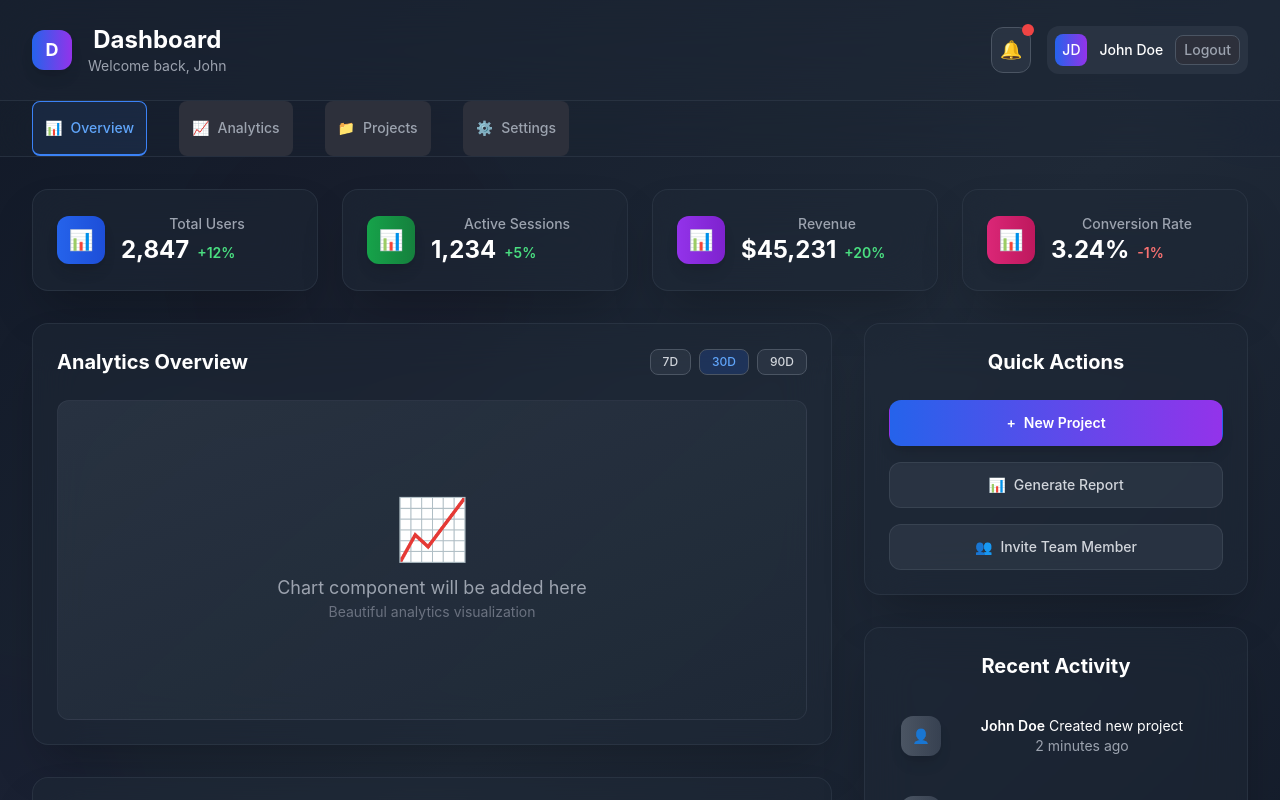
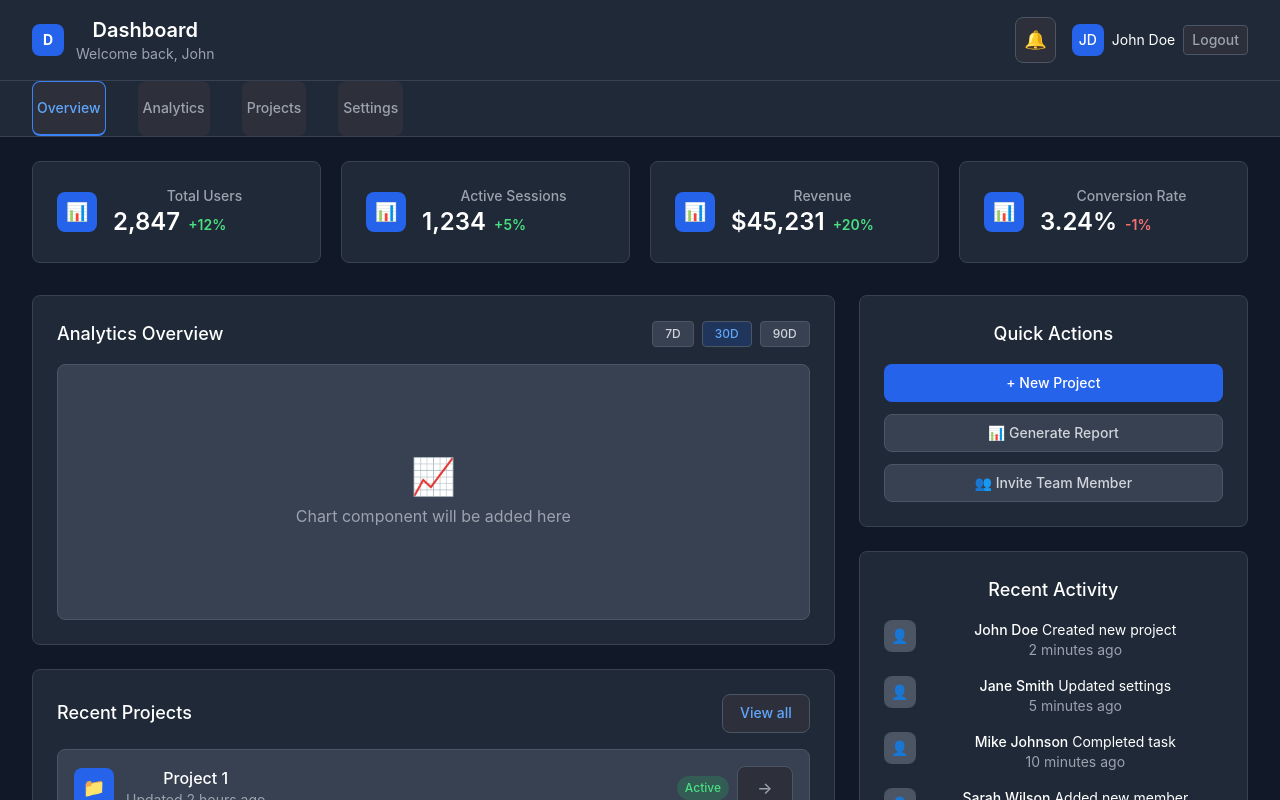
Before and after one commit to 0xRasmp/chrome-extension-dashboard, a React (Vite) app: page /dashboard in a window 1280 px wide. Shown: the top 800 px of the page. Built offline with nearby package versions, Linux system fonts and the light colour scheme.

Commit message:
wold update design later

```diff
--- a/src/pages/dashboard/index.tsx
+++ b/src/pages/dashboard/index.tsx
@@ -27,41 +27,33 @@ export default function Dashboard() {
   }
 
   return (
-    <div className="min-h-screen bg-gradient-to-br from-gray-900 via-gray-800 to-gray-900">
-      {/* Background decoration */}
-      <div className="absolute inset-0 overflow-hidden">
-        <div className="absolute -top-40 -right-40 w-80 h-80 bg-blue-600/10 rounded-full mix-blend-multiply filter blur-xl animate-blob"></div>
-        <div className="absolute -bottom-40 -left-40 w-80 h-80 bg-purple-600/10 rounded-full mix-blend-multiply filter blur-xl animate-blob animation-delay-2000"></div>
-        <div className="absolute top-40 left-40 w-80 h-80 bg-pink-600/10 rounded-full mix-blend-multiply filter blur-xl animate-blob animation-delay-4000"></div>
-      </div>
-
-      {/* Header.. */}
-      <header className="relative bg-gray-800/50 backdrop-blur-xl border-b border-gray-700/50">
+    <div className="min-h-screen bg-gray-900">
+      {/* Header */}
+      <header className="bg-gray-800 border-b border-gray-700">
         <div className="max-w-7xl mx-auto px-4 sm:px-6 lg:px-8">
-          <div className="flex justify-between items-center py-6">
-            <div className="flex items-center space-x-4">
-              <div className="h-10 w-10 bg-gradient-to-r from-blue-600 to-purple-600 rounded-xl flex items-center justify-center shadow-lg">
-                <span className="text-lg font-bold text-white">D</span>
+          <div className="flex justify-between items-center py-4">
+            <div className="flex items-center space-x-3">
+              <div className="h-8 w-8 bg-blue-600 rounded-lg flex items-center justify-center">
+                <span className="text-sm font-bold text-white">D</span>
               </div>
               <div>
-                <h1 className="text-2xl font-bold text-white">Dashboard</h1>
+                <h1 className="text-xl font-semibold text-white">Dashboard</h1>
                 <p className="text-gray-400 text-sm">Welcome back, John</p>
               </div>
             </div>
             <div className="flex items-center space-x-4">
-              <button className="relative p-2 text-gray-300 hover:text-white bg-gray-700/50 rounded-xl hover:bg-gray-700 transition-all duration-200">
+              <button className="text-gray-300 hover:text-white p-2 rounded-lg hover:bg-gray-700 transition-colors">
                 <span className="sr-only">Notifications</span>
                 <span className="text-lg">🔔</span>
-                <span className="absolute -top-1 -right-1 h-3 w-3 bg-red-500 rounded-full"></span>
               </button>
-              <div className="flex items-center space-x-3 bg-gray-700/50 rounded-xl p-2">
-                <div className="w-8 h-8 bg-gradient-to-r from-blue-600 to-purple-600 rounded-lg flex items-center justify-center text-white text-sm font-medium">
+              <div className="flex items-center space-x-2">
+                <div className="w-8 h-8 bg-blue-600 rounded-lg flex items-center justify-center text-white text-sm font-medium">
                   JD
                 </div>
-                <span className="text-white text-sm font-medium">John Doe</span>
+                <span className="text-white text-sm">John Doe</span>
                 <button
                   onClick={handleLogout}
-                  className="ml-2 text-gray-400 hover:text-white text-sm px-2 py-1 rounded-lg hover:bg-gray-600 transition-all duration-200"
+                  className="text-gray-400 hover:text-white text-sm px-2 py-1 rounded hover:bg-gray-700 transition-colors"
                 >
                   Logout
                 </button>
@@ -72,25 +64,23 @@ export default function Dashboard() {
       </header>
 
       {/* Navigation Tabs */}
-      <nav className="relative bg-gray-800/30 backdrop-blur-xl border-b border-gray-700/50">
+      <nav className="bg-gray-800 border-b border-gray-700">
         <div className="max-w-7xl mx-auto px-4 sm:px-6 lg:px-8">
           <div className="flex space-x-8">
             {[
-              { id: 'overview', name: 'Overview', icon: '📊' },
-              { id: 'analytics', name: 'Analytics', icon: '📈' },
-              { id: 'projects', name: 'Projects', icon: '📁' },
-              { id: 'settings', name: 'Settings', icon: '⚙️' }
+              { id: 'overview', name: 'Overview' },
+              { id: 'analytics', name: 'Analytics' },
+              { id: 'projects', name: 'Projects' },
+              { id: 'settings', name: 'Settings' }
             ].map((tab) => (
               <button
                 key={tab.id}
                 onClick={() => setActiveTab(tab.id)}
-                className={`py-4 px-3 border-b-2 font-medium text-sm transition-all duration-200 ${
-                  activeTab === tab.id
-                    ? 'border-blue-500 text-blue-400 bg-blue-500/10 rounded-t-lg'
-                    : 'border-transparent text-gray-400 hover:text-gray-300 hover:border-gray-300 hover:bg-gray-700/30 rounded-t-lg'
+                className={`py-4 px-1 border-b-2 font-medium text-sm transition-colors ${activeTab === tab.id
+                  ? 'border-blue-500 text-blue-400'
+                  : 'border-transparent text-gray-400 hover:text-gray-300 hover:border-gray-300'
                   }`}
               >
-                <span className="mr-2">{tab.icon}</span>
                 {tab.name}
               </button>
             ))}
@@ -99,29 +89,22 @@ export default function Dashboard() {
       </nav>
 
       {/* Main Content */}
-      <main className="relative max-w-7xl mx-auto py-8 px-4 sm:px-6 lg:px-8">
+      <main className="max-w-7xl mx-auto py-6 px-4 sm:px-6 lg:px-8">
         {/* Stats Grid */}
-        <div className="grid grid-cols-1 gap-6 sm:grid-cols-2 lg:grid-cols-4 mb-8">
-          {mockStats.map((stat, index) => (
-            <div key={stat.name} className="bg-gray-800/50 backdrop-blur-xl overflow-hidden shadow-2xl rounded-2xl border border-gray-700/50 hover:border-gray-600/50 transition-all duration-300 hover:transform hover:scale-105">
-              <div className="p-6">
+        <div className="grid grid-cols-1 gap-5 sm:grid-cols-2 lg:grid-cols-4 mb-8">
+          {mockStats.map((stat) => (
+            <div key={stat.name} className="bg-gray-800 rounded-lg p-6 border border-gray-700">
               <div className="flex items-center">
                 <div className="flex-shrink-0">
-                    <div className={`w-12 h-12 rounded-xl flex items-center justify-center shadow-lg ${
-                      index === 0 ? 'bg-gradient-to-r from-blue-600 to-blue-700' :
-                      index === 1 ? 'bg-gradient-to-r from-green-600 to-green-700' :
-                      index === 2 ? 'bg-gradient-to-r from-purple-600 to-purple-700' :
-                      'bg-gradient-to-r from-pink-600 to-pink-700'
-                    }`}>
-                      <span className="text-xl">📊</span>
+                  <div className="w-10 h-10 bg-blue-600 rounded-lg flex items-center justify-center">
+                    <span className="text-lg">📊</span>
                   </div>
                 </div>
                 <div className="ml-4 flex-1">
                   <dt className="text-sm font-medium text-gray-400 truncate">{stat.name}</dt>
                   <dd className="flex items-baseline">
-                      <div className="text-2xl font-bold text-white">{stat.value}</div>
-                      <div className={`ml-2 flex items-baseline text-sm font-semibold ${
-                        stat.changeType === 'positive' ? 'text-green-400' : 'text-red-400'
+                    <div className="text-2xl font-semibold text-white">{stat.value}</div>
+                    <div className={`ml-2 flex items-baseline text-sm font-semibold ${stat.changeType === 'positive' ? 'text-green-400' : 'text-red-400'
                       }`}>
                       {stat.change}
                     </div>
@@ -129,61 +112,57 @@ export default function Dashboard() {
                 </div>
               </div>
             </div>
-            </div>
           ))}
         </div>
 
         {/* Content Grid */}
-        <div className="grid grid-cols-1 lg:grid-cols-3 gap-8">
+        <div className="grid grid-cols-1 lg:grid-cols-3 gap-6">
           {/* Main Content Area */}
-          <div className="lg:col-span-2 space-y-8">
+          <div className="lg:col-span-2 space-y-6">
             {/* Chart Section */}
-            <div className="bg-gray-800/50 backdrop-blur-xl shadow-2xl rounded-2xl border border-gray-700/50">
+            <div className="bg-gray-800 rounded-lg border border-gray-700">
               <div className="p-6">
-                <div className="flex items-center justify-between mb-6">
-                  <h3 className="text-xl font-bold text-white">Analytics Overview</h3>
+                <div className="flex items-center justify-between mb-4">
+                  <h3 className="text-lg font-medium text-white">Analytics Overview</h3>
                   <div className="flex space-x-2">
-                    <button className="px-3 py-1 text-xs font-medium text-gray-300 bg-gray-700/50 rounded-lg hover:bg-gray-700 transition-colors">7D</button>
-                    <button className="px-3 py-1 text-xs font-medium text-blue-400 bg-blue-600/20 rounded-lg">30D</button>
-                    <button className="px-3 py-1 text-xs font-medium text-gray-300 bg-gray-700/50 rounded-lg hover:bg-gray-700 transition-colors">90D</button>
+                    <button className="px-3 py-1 text-xs font-medium text-gray-300 bg-gray-700 rounded hover:bg-gray-600 transition-colors">7D</button>
+                    <button className="px-3 py-1 text-xs font-medium text-blue-400 bg-blue-600/20 rounded">30D</button>
+                    <button className="px-3 py-1 text-xs font-medium text-gray-300 bg-gray-700 rounded hover:bg-gray-600 transition-colors">90D</button>
                   </div>
                 </div>
-                <div className="h-80 bg-gradient-to-br from-gray-700/50 to-gray-800/50 rounded-xl flex items-center justify-center border border-gray-600/30">
+                <div className="h-64 bg-gray-700 rounded-lg flex items-center justify-center border border-gray-600">
                   <div className="text-center">
-                    <div className="text-6xl mb-4">📈</div>
-                    <p className="text-gray-400 text-lg">Chart component will be added here</p>
-                    <p className="text-gray-500 text-sm">Beautiful analytics visualization</p>
+                    <div className="text-4xl mb-2">📈</div>
+                    <p className="text-gray-400">Chart component will be added here</p>
                   </div>
                 </div>
               </div>
             </div>
 
             {/* Recent Projects */}
-            <div className="bg-gray-800/50 backdrop-blur-xl shadow-2xl rounded-2xl border border-gray-700/50">
+            <div className="bg-gray-800 rounded-lg border border-gray-700">
               <div className="p-6">
-                <div className="flex items-center justify-between mb-6">
-                  <h3 className="text-xl font-bold text-white">Recent Projects</h3>
-                  <button className="text-blue-400 hover:text-blue-300 text-sm font-medium">View all</button>
+                <div className="flex items-center justify-between mb-4">
+                  <h3 className="text-lg font-medium text-white">Recent Projects</h3>
+                  <button className="text-blue-400 hover:text-blue-300 text-sm">View all</button>
                 </div>
-                <div className="space-y-4">
+                <div className="space-y-3">
                   {[1, 2, 3].map((project) => (
-                    <div key={project} className="flex items-center justify-between p-4 bg-gray-700/30 rounded-xl border border-gray-600/30 hover:border-gray-500/50 transition-all duration-200">
-                      <div className="flex items-center space-x-4">
-                        <div className="w-12 h-12 bg-gradient-to-r from-blue-600 to-purple-600 rounded-xl flex items-center justify-center shadow-lg">
-                          <span className="text-xl">📁</span>
+                    <div key={project} className="flex items-center justify-between p-4 bg-gray-700 rounded-lg border border-gray-600">
+                      <div className="flex items-center space-x-3">
+                        <div className="w-10 h-10 bg-blue-600 rounded-lg flex items-center justify-center">
+                          <span className="text-lg">📁</span>
                         </div>
                         <div>
-                          <p className="text-white font-semibold">Project {project}</p>
+                          <p className="text-white font-medium">Project {project}</p>
                           <p className="text-gray-400 text-sm">Updated 2 hours ago</p>
                         </div>
                       </div>
-                      <div className="flex items-center space-x-3">
-                        <span className="inline-flex items-center px-3 py-1 rounded-full text-xs font-medium bg-green-500/20 text-green-400 border border-green-500/30">
+                      <div className="flex items-center space-x-2">
+                        <span className="inline-flex items-center px-2 py-1 rounded-full text-xs font-medium bg-green-500/20 text-green-400">
                           Active
                         </span>
-                        <button className="text-gray-400 hover:text-white p-2 rounded-lg hover:bg-gray-600/50 transition-all duration-200">
-                          →
-                        </button>
+                        <button className="text-gray-400 hover:text-white">→</button>
                       </div>
                     </div>
                   ))}
@@ -193,43 +172,40 @@ export default function Dashboard() {
           </div>
 
           {/* Sidebar */}
-          <div className="space-y-8">
+          <div className="space-y-6">
             {/* Quick Actions */}
-            <div className="bg-gray-800/50 backdrop-blur-xl shadow-2xl rounded-2xl border border-gray-700/50">
+            <div className="bg-gray-800 rounded-lg border border-gray-700">
               <div className="p-6">
-                <h3 className="text-xl font-bold text-white mb-6">Quick Actions</h3>
-                <div className="space-y-4">
-                  <button className="w-full flex items-center justify-center px-4 py-3 border border-transparent text-sm font-semibold rounded-xl text-white bg-gradient-to-r from-blue-600 to-purple-600 hover:from-blue-700 hover:to-purple-700 transition-all duration-200 transform hover:scale-105 shadow-lg">
-                    <span className="mr-2">+</span>
-                    New Project
+                <h3 className="text-lg font-medium text-white mb-4">Quick Actions</h3>
+                <div className="space-y-3">
+                  <button className="w-full flex items-center justify-center px-4 py-2 border border-transparent text-sm font-medium rounded-lg text-white bg-blue-600 hover:bg-blue-700 transition-colors">
+                    + New Project
                   </button>
-                  <button className="w-full flex items-center justify-center px-4 py-3 border border-gray-600/50 text-sm font-medium rounded-xl text-gray-300 bg-gray-700/50 hover:bg-gray-700 hover:border-gray-500 transition-all duration-200">
-                    <span className="mr-2">📊</span>
-                    Generate Report
+                  <button className="w-full flex items-center justify-center px-4 py-2 border border-gray-600 text-sm font-medium rounded-lg text-gray-300 bg-gray-700 hover:bg-gray-600 transition-colors">
+                    📊 Generate Report
                   </button>
-                  <button className="w-full flex items-center justify-center px-4 py-3 border border-gray-600/50 text-sm font-medium rounded-xl text-gray-300 bg-gray-700/50 hover:bg-gray-700 hover:border-gray-500 transition-all duration-200">
-                    <span className="mr-2">👥</span>
-                    Invite Team Member
+                  <button className="w-full flex items-center justify-center px-4 py-2 border border-gray-600 text-sm font-medium rounded-lg text-gray-300 bg-gray-700 hover:bg-gray-600 transition-colors">
+                    👥 Invite Team Member
                   </button>
                 </div>
               </div>
             </div>
 
             {/* Recent Activity */}
-            <div className="bg-gray-800/50 backdrop-blur-xl shadow-2xl rounded-2xl border border-gray-700/50">
+            <div className="bg-gray-800 rounded-lg border border-gray-700">
               <div className="p-6">
-                <h3 className="text-xl font-bold text-white mb-6">Recent Activity</h3>
+                <h3 className="text-lg font-medium text-white mb-4">Recent Activity</h3>
                 <div className="space-y-4">
                   {mockRecentActivity.map((activity) => (
-                    <div key={activity.id} className="flex items-start space-x-3 p-3 rounded-xl hover:bg-gray-700/30 transition-all duration-200">
+                    <div key={activity.id} className="flex items-start space-x-3">
                       <div className="flex-shrink-0">
-                        <div className="w-10 h-10 bg-gradient-to-r from-gray-600 to-gray-700 rounded-xl flex items-center justify-center text-sm shadow-lg">
+                        <div className="w-8 h-8 bg-gray-600 rounded-lg flex items-center justify-center text-sm">
                           {activity.avatar}
                         </div>
                       </div>
                       <div className="flex-1 min-w-0">
                         <p className="text-sm text-white">
-                          <span className="font-semibold">{activity.user}</span> {activity.action}
+                          <span className="font-medium">{activity.user}</span> {activity.action}
                         </p>
                         <p className="text-sm text-gray-400">{activity.time}</p>
                       </div>
--- a/src/pages/login/index.tsx
+++ b/src/pages/login/index.tsx
@@ -15,30 +15,23 @@ export default function Login() {
   }
 
   return (
-    <div className="min-h-screen flex items-center justify-center bg-gradient-to-br from-gray-900 via-gray-800 to-gray-900 py-12 px-4 sm:px-6 lg:px-8">
-      {/* Background decoration */}
-      <div className="absolute inset-0 overflow-hidden">
-        <div className="absolute -top-40 -right-40 w-80 h-80 bg-blue-600 rounded-full mix-blend-multiply filter blur-xl opacity-20 animate-blob"></div>
-        <div className="absolute -bottom-40 -left-40 w-80 h-80 bg-purple-600 rounded-full mix-blend-multiply filter blur-xl opacity-20 animate-blob animation-delay-2000"></div>
-        <div className="absolute top-40 left-40 w-80 h-80 bg-pink-600 rounded-full mix-blend-multiply filter blur-xl opacity-20 animate-blob animation-delay-4000"></div>
-      </div>
-
-      <div className="relative max-w-md w-full space-y-8">
+    <div className="min-h-screen flex items-center justify-center bg-gray-900 py-12 px-4 sm:px-6 lg:px-8">
+      <div className="max-w-md w-full space-y-8">
         {/* Logo/Brand */}
         <div className="text-center">
-          <div className="mx-auto h-16 w-16 bg-gradient-to-r from-blue-600 to-purple-600 rounded-2xl flex items-center justify-center mb-6 shadow-2xl">
-            <span className="text-2xl font-bold text-white">D</span>
+          <div className="mx-auto h-12 w-12 bg-blue-600 rounded-lg flex items-center justify-center mb-6">
+            <span className="text-xl font-bold text-white">D</span>
           </div>
-          <h2 className="text-4xl font-bold text-white mb-2 tracking-tight">
+          <h2 className="text-3xl font-bold text-white mb-2">
             Welcome back
           </h2>
-          <p className="text-gray-400 text-lg">
+          <p className="text-gray-400">
             Sign in to your dashboard
           </p>
         </div>
 
         {/* Form */}
-        <div className="bg-gray-800/50 backdrop-blur-xl rounded-3xl p-8 shadow-2xl border border-gray-700/50">
+        <div className="bg-gray-800 rounded-xl p-8 shadow-lg border border-gray-700">
           <form className="space-y-6" onSubmit={handleSubmit}>
             <div className="space-y-4">
               <div>
@@ -51,7 +44,7 @@ export default function Login() {
                   type="email"
                   autoComplete="email"
                   required
-                  className="w-full px-4 py-3 bg-gray-700/50 border border-gray-600/50 rounded-xl text-white placeholder-gray-400 focus:outline-none focus:ring-2 focus:ring-blue-500 focus:border-transparent transition-all duration-200"
+                  className="w-full px-4 py-3 bg-gray-700 border border-gray-600 rounded-lg text-white placeholder-gray-400 focus:outline-none focus:ring-2 focus:ring-blue-500 focus:border-transparent transition-colors"
                   placeholder="Enter your email"
                   value={email}
                   onChange={(e) => setEmail(e.target.value)}
@@ -67,7 +60,7 @@ export default function Login() {
                   type="password"
                   autoComplete="current-password"
                   required
-                  className="w-full px-4 py-3 bg-gray-700/50 border border-gray-600/50 rounded-xl text-white placeholder-gray-400 focus:outline-none focus:ring-2 focus:ring-blue-500 focus:border-transparent transition-all duration-200"
+                  className="w-full px-4 py-3 bg-gray-700 border border-gray-600 rounded-lg text-white placeholder-gray-400 focus:outline-none focus:ring-2 focus:ring-blue-500 focus:border-transparent transition-colors"
                   placeholder="Enter your password"
                   value={password}
                   onChange={(e) => setPassword(e.target.value)}
@@ -97,7 +90,7 @@ export default function Login() {
 
             <button
               type="submit"
-              className="w-full flex justify-center py-3 px-4 border border-transparent rounded-xl text-sm font-semibold text-white bg-gradient-to-r from-blue-600 to-purple-600 hover:from-blue-700 hover:to-purple-700 focus:outline-none focus:ring-2 focus:ring-offset-2 focus:ring-blue-500 transition-all duration-200 transform hover:scale-105 shadow-lg"
+              className="w-full flex justify-center py-3 px-4 border border-transparent rounded-lg text-sm font-medium text-white bg-blue-600 hover:bg-blue-700 focus:outline-none focus:ring-2 focus:ring-offset-2 focus:ring-blue-500 transition-colors"
             >
               Sign in
             </button>
```
Also changed, not shown: src/pages/signup/index.tsx (+13 -20 lines). Lines whose indentation alone changed are shown as unchanged.
